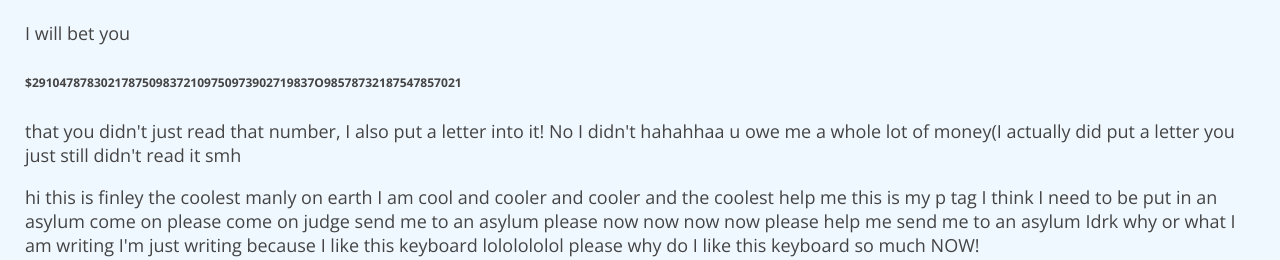
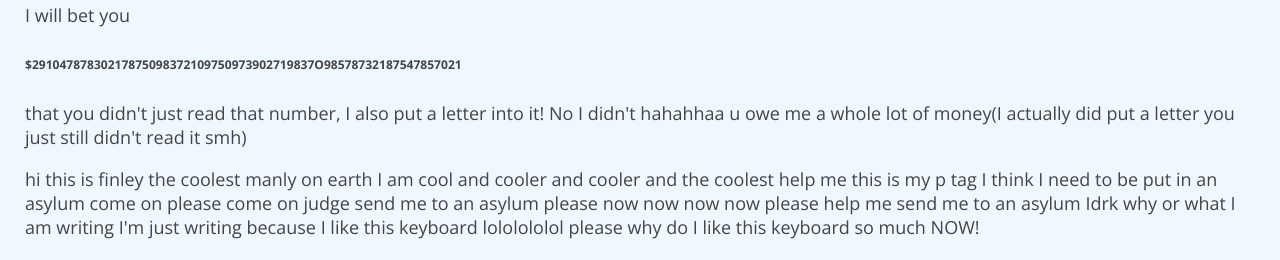
Before and after one commit to fr-tcsb/fr-tcsb.github.io, a plain HTML site: page index.html in a window 1280 px wide. Shown: the part 1031-1291 px from the top of the page. Drawn offline with nearby package versions, Linux system fonts and the light colour scheme.

Commit message:
Update index.html

```diff
--- a/index.html
+++ b/index.html
@@ -2,7 +2,6 @@
 <html>
 <head>
   <link href="style.css" rel="stylesheet">
-  <script src="script.js"></script>
 <meta charset="utf-8">
   <meta name="viewport" content="width=device-width,initial-scale1=1">
   <title>My first gud website</title>
@@ -10,8 +9,7 @@
 
 <body>
   <h1>go check out my socials below!</h1>
-  <a href='https://www.youtube.com/channel
-           /UCmbKYxXpaHkE2GDsMK-K_2w'><button>Youtube</button></a>
+  <a href='https://www.youtube.com/channel/UCmbKYxXpaHkE2GDsMK-K_2w'><button>Youtube</button></a>
   <a href='https://www.instagram.com/finleytheman123/'><button>Instagram</button></a>
   <h3>Hi my name is finley I like to eat yummy food..., wait doesn't everyone? hahahaha I am just being weird don't mind me</h3>
   <h2>hey I said stop minding me and staring you know its rude don't you!?</h2>
@@ -21,10 +19,10 @@
 <h6> can you read what this says? hasudhfdjahscxuhdashjfhdislahjxchhjksdhafhuesa? if you can you win a cookie and a pat on the back!!!  -_- </h6>
   <img src="https://images-gmi-pmc.edge-generalmills.com/8012d5ca-eb39-4901-91a0-0bdddec883b8.jpg" width=400px, height=300px>
   <img src="https://allaboutcheryl.files.wordpress.com/2017/08/b6173b95-d9d3-4fd9-89ff-032b0d493639-5900-000002d7b5732b37-4.jpg" width=300px, height=300px>
-  <p>I will bet you <h6>$29104787830217875098372109750973902719837O98578732187547857021</h6>  that you didn't just read that number, I also put a letter into it! No I didn't hahahhaa u owe me a whole lot of money(I actually did put a letter you just still didn't read it smh </p>
+  <div>I will bet you <h6>$29104787830217875098372109750973902719837O98578732187547857021</h6>  that you didn't just read that number, I also put a letter into it! No I didn't hahahhaa u owe me a whole lot of money(I actually did put a letter you just still didn't read it smh) </div>
        <p>hi this is finley the coolest manly on earth I am cool and cooler and cooler and the coolest help me this is my p tag I think I need to be put in an asylum come on please come on judge send me to an asylum please now now now now please help me send me to an asylum Idrk why or what I am writing I'm just writing because I like this keyboard lololololol please why do I like this keyboard so much NOW!</p>
   <p>good job you made it all the way through my very short website hahahhahahahahahhaha I convinced you to read all of that</p>
-  <img src="https://i.ytimg.com/vi/kcMt_Rc6ZLs/maxresdefault.jpg"
+  <img src="https://i.ytimg.com/vi/kcMt_Rc6ZLs/maxresdefault.jpg">
 </body>
 
 
```
